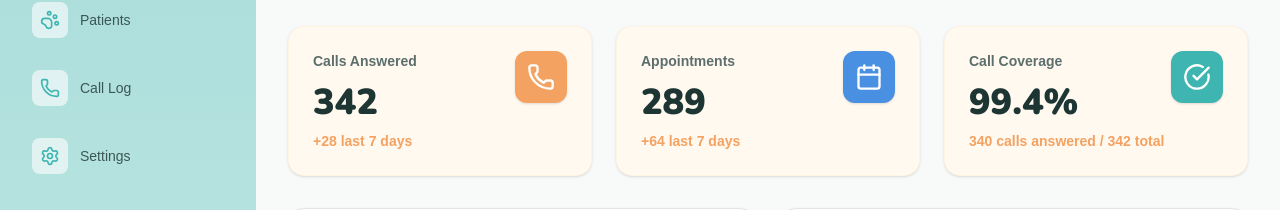
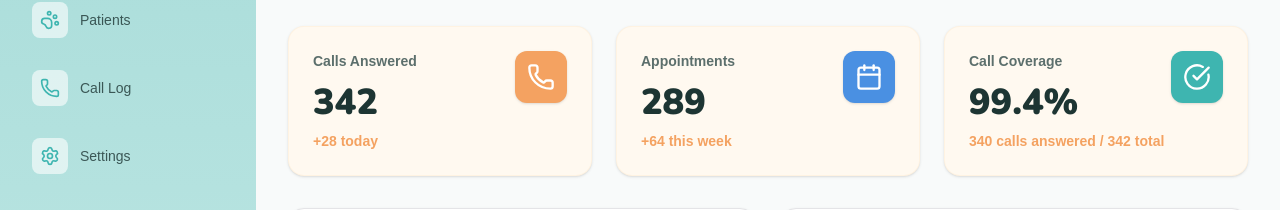
Before and after one commit to sksarvesh007/pawpoint, a Next.js app in the folder frontend/: page /demo in a window 1280 px wide. Shown: the part 262-472 px from the top of the page. Built offline with nearby package versions, Linux system fonts and the light colour scheme.

Commit message:
fix things

```diff
--- a/frontend/src/components/dashboard/DashboardContent.tsx
+++ b/frontend/src/components/dashboard/DashboardContent.tsx
@@ -248,14 +248,14 @@ export function DashboardContent({
         <StatsCard
           title="Calls Answered"
           value={`${analytics.calls.total_calls}`}
-          subtitle={`+${analytics.calls.calls_today} last 7 days`}
+          subtitle={`+${analytics.calls.calls_today} today`}
           icon={Phone}
           color="orange"
         />
         <StatsCard
           title="Appointments"
           value={analytics.appointments.total_appointments}
-          subtitle={`+${analytics.appointments.appointments_this_week} last 7 days`}
+          subtitle={`+${analytics.appointments.appointments_this_week} this week`}
           icon={Calendar}
           color="blue"
         />
```
Also changed, not shown: 1 other file (tests, documents, lock files or other folders).
